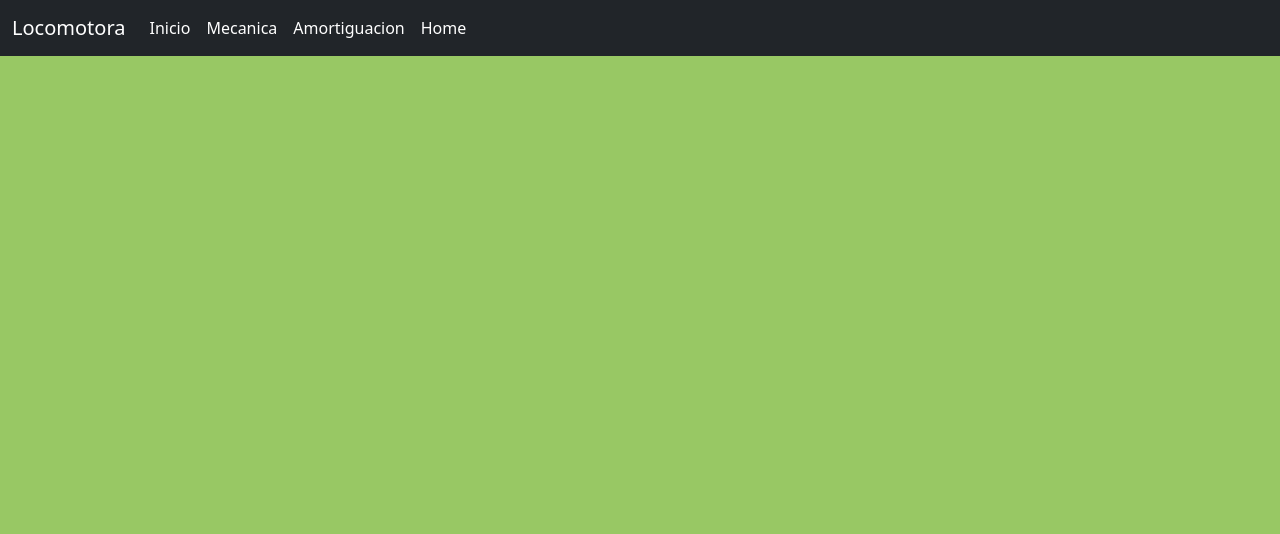
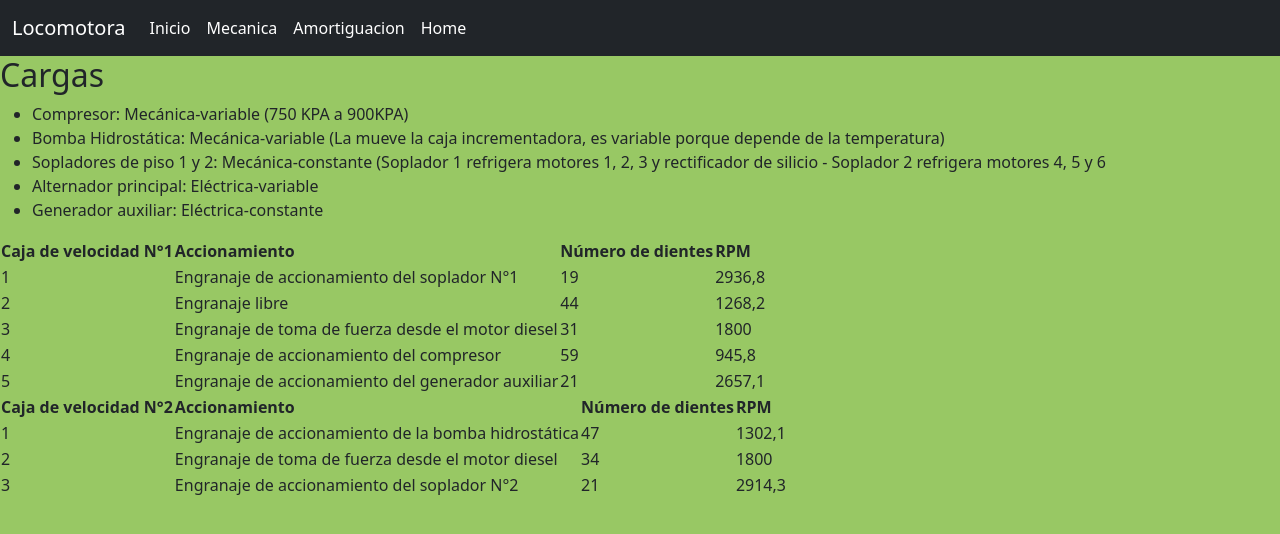
Before and after one commit to Martinegea/locomotorasdd7, a website: page pages/mecanica.html in a window 1280 px wide. Drawn offline with nearby package versions, Linux system fonts and the light colour scheme.

Commit message:
mecanica

```diff
--- a/pages/mecanica.html
+++ b/pages/mecanica.html
@@ -37,5 +37,80 @@
       </div>
     </nav>
    </header>
+   <div>
+     <h2>Cargas</h2>
+     <ul>
+       <li>Compresor: Mecánica-variable (750 KPA a 900KPA)</li>
+       <li>Bomba Hidrostática: Mecánica-variable (La mueve la caja incrementadora, es variable porque depende de la temperatura)</li>
+       <li>Sopladores de piso 1 y 2: Mecánica-constante (Soplador 1 refrigera motores 1, 2, 3 y rectificador de silicio - Soplador 2 refrigera motores 4, 5 y 6 </li>
+       <li>Alternador principal: Eléctrica-variable</li>
+       <li>Generador auxiliar: Eléctrica-constante</li>
+     </ul>
+    </div>
+    <table>
+      <tr>
+        <th>Caja de velocidad N°1</th>
+        <th>Accionamiento</th>
+        <th>Número de dientes</th>
+        <th>RPM</th>
+      </tr>
+      <tr>
+        <td>1</td>
+        <td>Engranaje de accionamiento del soplador N°1</td>
+        <td>19</td>
+        <td>2936,8</td>
+      </tr>
+      <tr>
+        <td>2</td>
+        <td>Engranaje libre</td>
+        <td>44</td>
+        <td>1268,2</td>
+      </tr>
+      <tr>
+        <td>3</td>
+        <td>Engranaje de toma de fuerza desde el motor diesel</td>
+        <td>31</td>
+        <td>1800</td>
+      </tr>
+      <tr>
+        <td>4</td>
+        <td>Engranaje de accionamiento del compresor</td>
+        <td>59</td>
+        <td>945,8</td>
+      </tr>
+      <tr>
+        <td>5</td>
+        <td>Engranaje de accionamiento del generador auxiliar</td>
+        <td>21</td>
+        <td>2657,1</td>
+      </tr>
+    </table>
+    <table>
+      <tr>
+        <th>Caja de velocidad N°2</th>
+        <th>Accionamiento</th>
+        <th>Número de dientes</th>
+        <th>RPM</th>
+      </tr>
+      <tr>
+        <td>1</td>
+        <td>Engranaje de accionamiento de la bomba hidrostática</td>
+        <td>47</td>
+        <td>1302,1</td>
+      </tr>
+      <tr>
+        <td>2</td>
+        <td>Engranaje de toma de fuerza desde el motor diesel</td>
+        <td>34</td>
+        <td>1800</td>
+      </tr>
+      <tr>
+        <td>3</td>
+        <td>Engranaje de accionamiento del soplador N°2</td>
+        <td>21</td>
+        <td>2914,3</td>
+      </tr>
+    </table>
+   <script src="https://cdn.jsdelivr.net/npm/bootstrap@5.1.3/dist/js/bootstrap.bundle.min.js" integrity="sha384-ka7Sk0Gln4gmtz2MlQnikT1wXgYsOg+OMhuP+IlRH9sENBO0LRn5q+8nbTov4+1p" crossorigin="anonymous"></script>
 </body>
 </html>
```
Also changed, not shown: pages/amortiguacion.html (+1 -1 lines).
